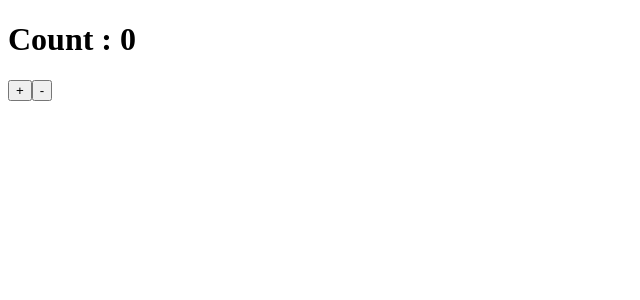
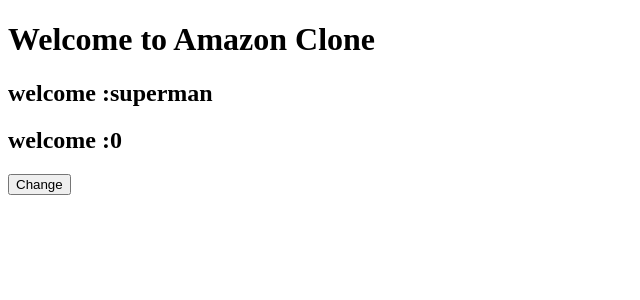
Before and after one commit to yogeshOzaDeanInfotech/amazonclone, a React (Vite) app: page / in a window 1280 px wide. Shown: the top 300 px of the page, without its empty margins (0-640 px from the left). Built offline with nearby package versions, Linux system fonts and the light colour scheme.

Commit message:
state managemnet using class component

```diff
--- a/src/App.jsx
+++ b/src/App.jsx
@@ -1,22 +1,26 @@
-import React, { useState } from 'react'
+import React from "react";
 
-const App = () => {
-  const [count , setCount] = useState(0);
-  // function handlecountIncrement(){
-  //   setCount(count + 1);
-  // }
 
-  // function handlecountDecrement(){
-  //   setCount(count - 1);
-  // }
+// class component is a statefull component
+class App extends React.Component{
+  constructor(){
+    super();
+    this.state ={
+      count : 0,
+      name : "superman"
+    }
+  }
 
-  return (
-    <div>
-      <h1>Count : {count}</h1>
-      <button onClick={()=>setCount(count + 1)}>+</button>
-      <button onClick={()=>setCount(count - 1)}>-</button>
-    </div>
-  )
+  render(){
+    return(
+      <div>
+        <h1>Welcome to Amazon Clone</h1>
+        <h2>welcome :{this.state.name} </h2>
+        <h2>welcome :{this.state.count} </h2>
+        <button onClick={()=> this.setState({name : "spiderman", count : 20})}>Change</button>
+      </div>
+    )
+  }
 }
 
-export default App
+export default App;
```
